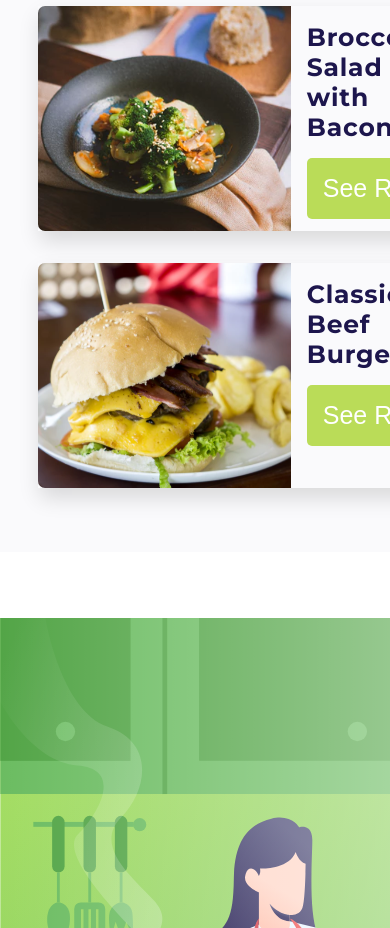
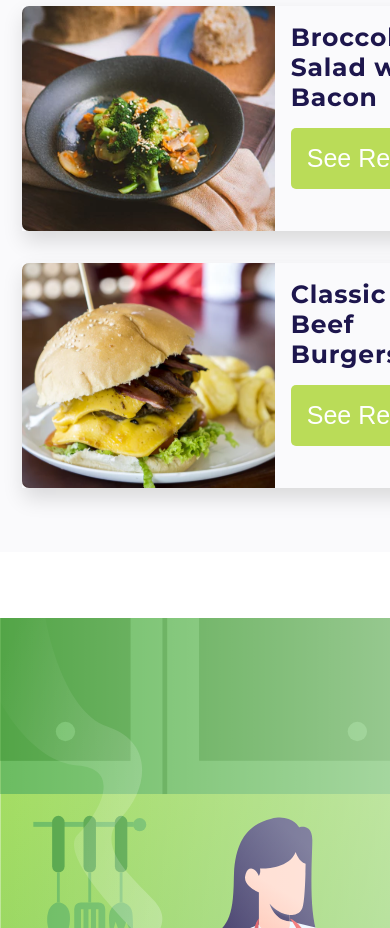
Before and after one commit to danielafarias/Healthy-Food, a Next.js app: page / in a window 390 px wide. Shown: the part 1160-2088 px from the top of the page. Built offline with nearby package versions, Linux system fonts and the light colour scheme.

Commit message:
Detalhes de responsividade

```diff
--- a/styles/Home.module.scss
+++ b/styles/Home.module.scss
@@ -194,6 +194,14 @@
       background-image: linear-gradient(to right, #ffffff, #ffffff33);
     }
   }
+
+  .recipes {
+    &_card {
+      &_button {
+        margin-right: 1rem;
+      }
+    }
+  }
 }
 
 @media (max-width: 869px) {
```
